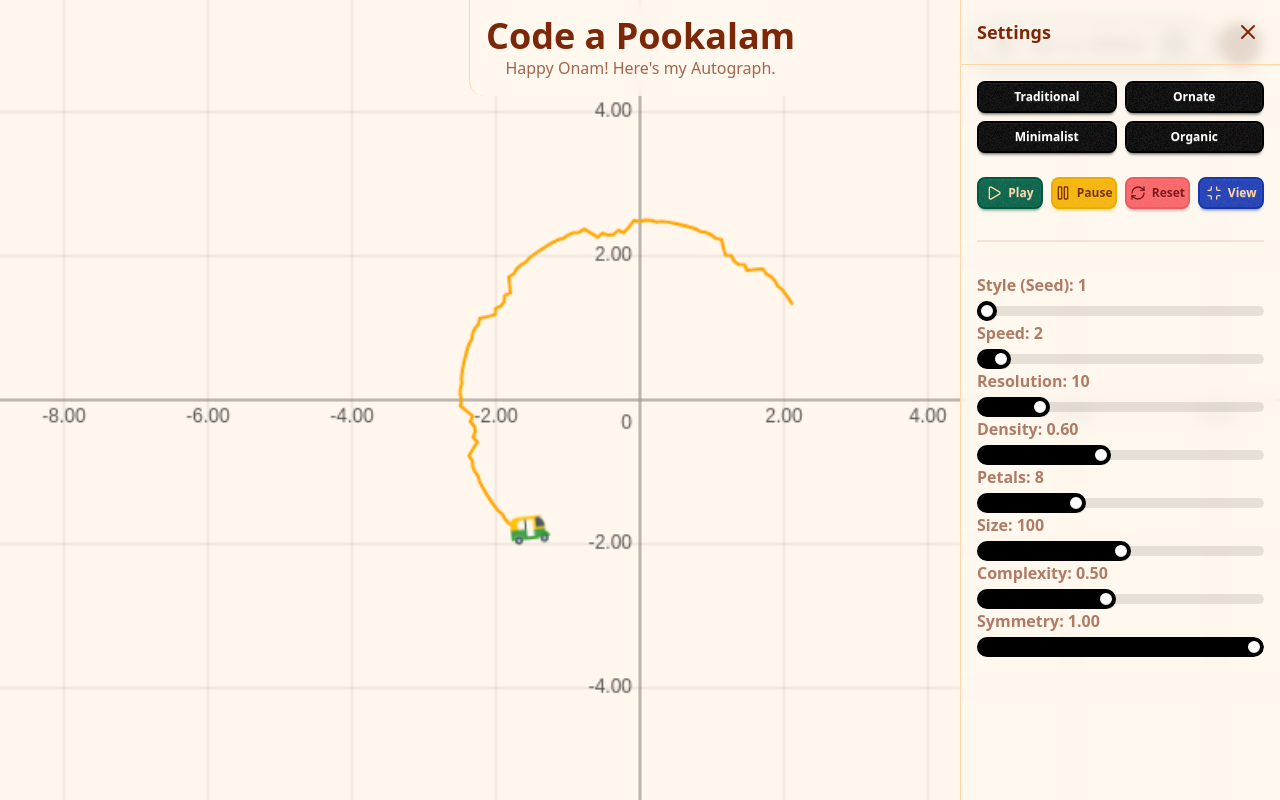
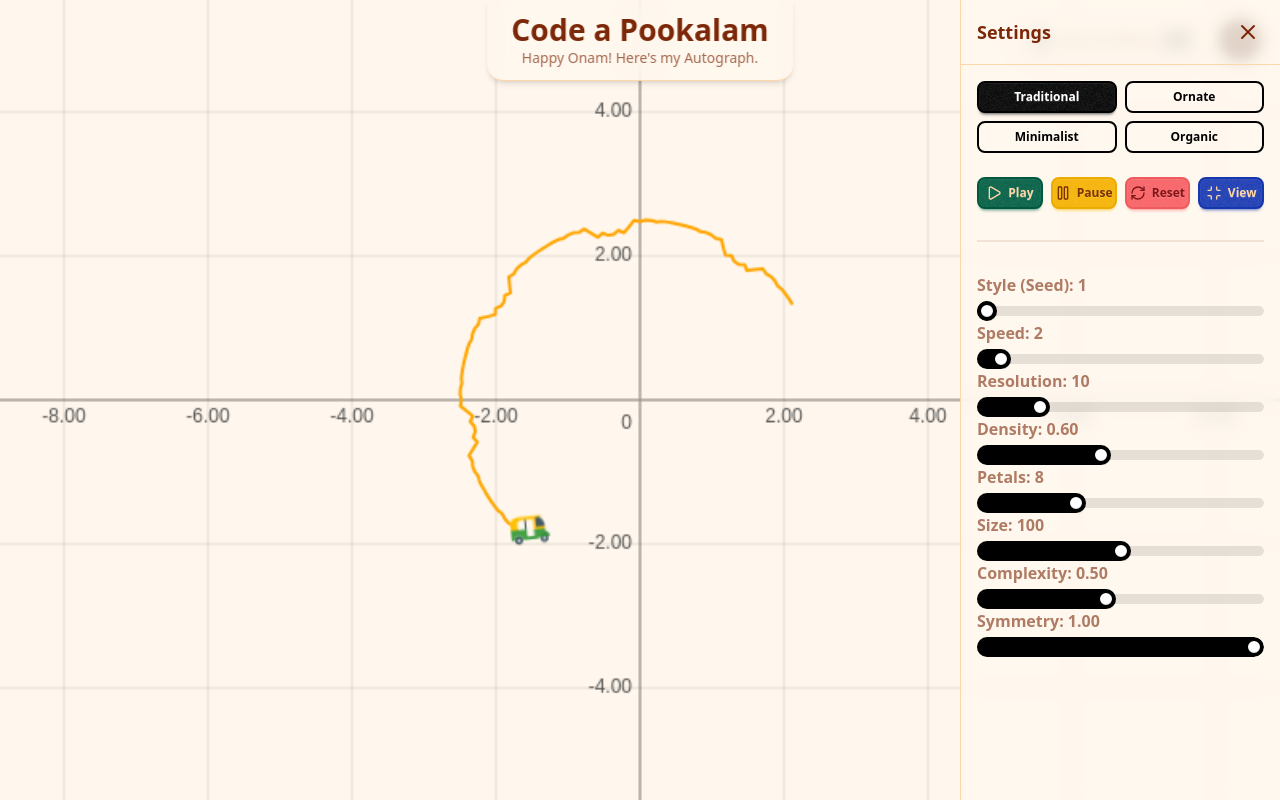
Before and after one commit to alpha-og/autograph, a React (Vite) app: page / in a window 1280 px wide. Built offline with nearby package versions, Linux system fonts and the light colour scheme; grey boxes are pictures that could not be loaded.

Commit message:
feat: design consistency across header elements

```diff
--- a/src/App.jsx
+++ b/src/App.jsx
@@ -15,6 +15,8 @@ function PookalamControls({
   onReset,
   onResetView,
 }) {
+  const [selectedPreset, setSelectedPreset] = useState("traditional");
+
   const handleChange = (e) => {
     const { name, value } = e.target;
     setParams((prev) => ({
@@ -22,6 +24,13 @@ function PookalamControls({
       [name]: Number(value),
     }));
   };
+
+  const presets = [
+    { key: "traditional", label: "Traditional" },
+    { key: "ornate", label: "Ornate" },
+    { key: "minimalist", label: "Minimalist" },
+    { key: "organic", label: "Organic" },
+  ];
 
   const controlData = [
     { name: "style", min: 1, max: 100, step: 1, label: "Style (Seed)" },
@@ -36,56 +45,29 @@ function PookalamControls({
 
   return (
     <div className="p-4 space-y-6 overflow-y-auto h-full">
+      {/* Preset Buttons */}
       <div className="grid grid-cols-2 gap-2">
+        {presets.map(({ key, label }) => (
           <button
-          onClick={() =>
+            key={key}
+            onClick={() => {
               setParams((prev) => ({
                 ...prev,
-              ...pookalamPresets.traditional,
+                ...pookalamPresets[key],
                 style: Math.floor(Math.random() * 100),
-            }))
-          }
-          className="btn btn-primary btn-sm"
+              }));
+              setSelectedPreset(key);
+            }}
+            className={`btn btn-sm ${
+              selectedPreset === key ? "btn-primary" : "btn-outline btn-primary"
+            }`}
           >
-          Traditional
+            {label}
           </button>
-        <button
-          onClick={() =>
-            setParams((prev) => ({
-              ...prev,
-              ...pookalamPresets.ornate,
-              style: Math.floor(Math.random() * 100),
-            }))
-          }
-          className="btn btn-primary btn-sm"
-        >
-          Ornate
-        </button>
-        <button
-          onClick={() =>
-            setParams((prev) => ({
-              ...prev,
-              ...pookalamPresets.minimalist,
-              style: Math.floor(Math.random() * 100),
-            }))
-          }
-          className="btn btn-primary btn-sm"
-        >
-          Minimalist
-        </button>
-        <button
-          onClick={() =>
-            setParams((prev) => ({
-              ...prev,
-              ...pookalamPresets.organic,
-              style: Math.floor(Math.random() * 100),
-            }))
-          }
-          className="btn btn-primary btn-sm"
-        >
-          Organic
-        </button>
+        ))}
       </div>
+
+      {/* Play / Pause / Reset Controls */}
       <div className="grid grid-cols-4 gap-2">
         <button onClick={onPlay} className="btn btn-success btn-sm">
           <Play size={16} className="shrink-0" /> Play
@@ -100,7 +82,10 @@ function PookalamControls({
           <Minimize size={16} className="shrink-0" /> View
         </button>
       </div>
+
       <div className="divider"></div>
+
+      {/* Sliders */}
       <div className="overflow-y-scroll">
         {controlData.map(({ name, min, max, step, label }) => (
           <div className="form-control" key={name}>
@@ -128,7 +113,6 @@ function PookalamControls({
     </div>
   );
 }
-
 export default function App() {
   const [params, setParams] = useState({
     speed: 2,
@@ -162,45 +146,51 @@ export default function App() {
 
   return (
     <div className="w-screen h-screen bg-base-200 flex flex-col items-center justify-center relative font-sans overflow-hidden">
-      <div className="absolute top-5 right-5 flex justify-center items-center gap-2 z-10 w-max text-center ">
+      {/* Top Controls (GitHub + Settings) */}
+      <div className="absolute top-5 right-5 flex items-center gap-3 z-20">
         <a
           href="https://github.com/alpha-og/autograph"
           target="_blank"
           rel="noreferrer"
         >
-          <div className="flex items-center gap-3 px-5 py-2.5 rounded-full bg-base-100 border-2 border-primary shadow-xl hover:shadow-2xl hover:scale-105 transition-all duration-300 cursor-pointer">
+          <div className="flex items-center gap-2 px-4 py-2 rounded-full bg-base-100/80 border border-base-300 shadow-md hover:shadow-lg hover:scale-105 transition-all duration-300">
             <img
               src="https://github.githubassets.com/images/modules/logos_page/GitHub-Mark.png"
               alt="GitHub"
-              className="w-6 h-6 rounded-full"
+              className="w-5 h-5 rounded-full"
               onError={(e) => {
                 e.target.style.display = "none";
               }}
             />
-            <span className="font-semibold text-base text-primary">
-              Star on GitHub
-            </span>
+            <span className="font-medium text-sm">Star on GitHub</span>
             <img
               src="https://img.shields.io/github/stars/alpha-og/autograph?style=social"
               alt="GitHub Repo stars"
-              className="h-6"
+              className="h-5"
               onError={(e) => {
                 e.target.style.display = "none";
               }}
             />
           </div>
         </a>
+
         <button
           onClick={() => setShowControls((prev) => !prev)}
-          className="btn btn-secondary btn-circle shadow-lg "
+          className="btn btn-secondary btn-circle shadow-md hover:shadow-lg transition-all duration-300"
           aria-label="Toggle Settings"
         >
-          <Settings />
+          <Settings size={18} />
         </button>
       </div>
-      <div className="absolute top-0 z-10 w-max text-center bg-base-100/80 backdrop-blur-sm border-l border-base-300 p-4 rounded-br-2xl rounded-bl-2xl">
-        <h1 className="text-4xl font-bold">Code a Pookalam</h1>
-        <p className="text-base-content/70">Happy Onam! Here's my Autograph.</p>
+
+      {/* Header Bar */}
+      <div className="absolute top-0 left-1/2 -translate-x-1/2 z-10 w-max px-6 py-3 bg-base-100/80 backdrop-blur-md border-b border-base-300 rounded-b-2xl shadow-md text-center">
+        <h1 className="text-3xl font-bold text-base-content">
+          Code a Pookalam
+        </h1>
+        <p className="text-sm text-base-content/70">
+          Happy Onam! Here's my Autograph.
+        </p>
       </div>
       <div className="w-full h-full flex flex-row bg-base-100 shadow-xl overflow-hidden relative">
         <DrawingCanvas
```
Lines whose indentation alone changed are shown as unchanged.
